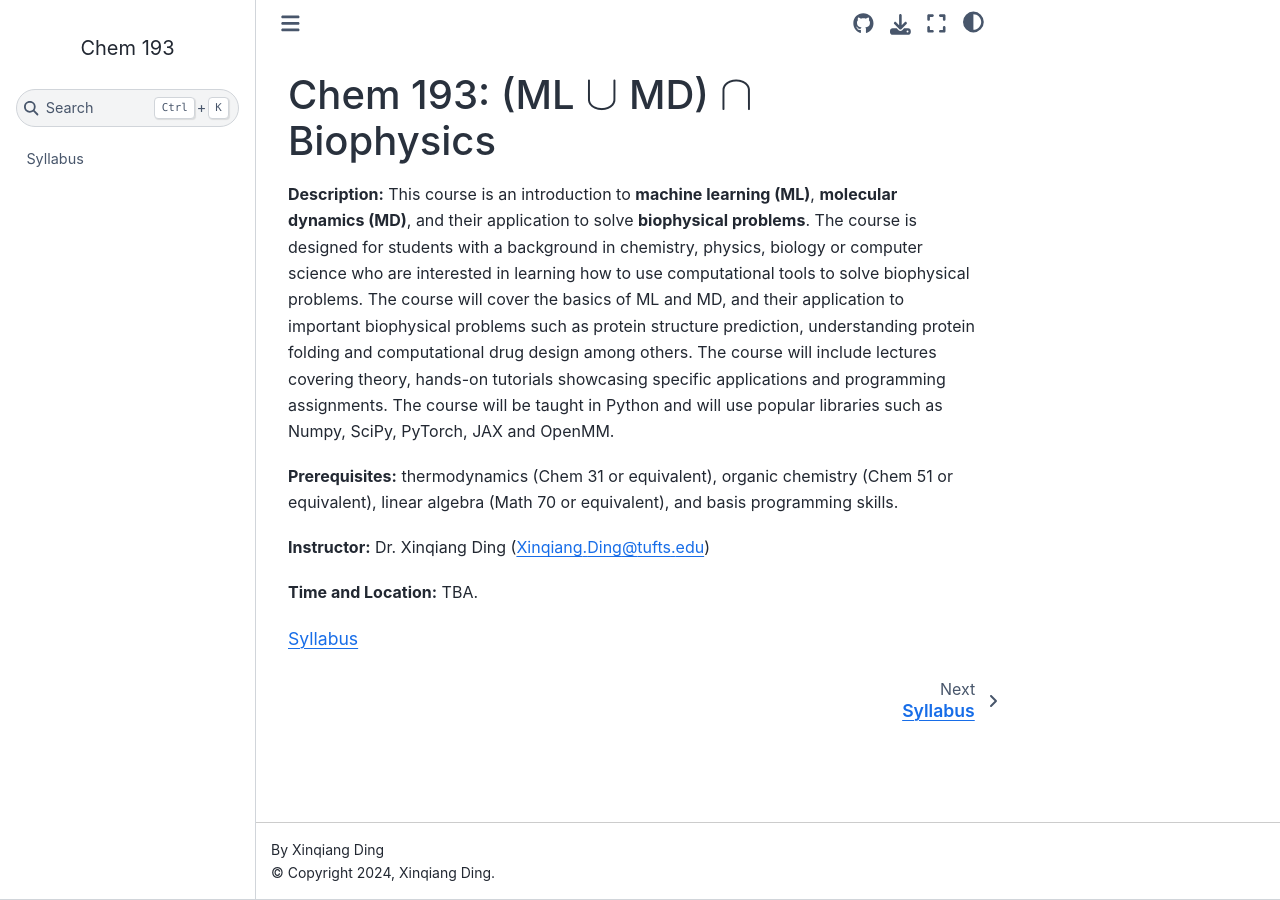
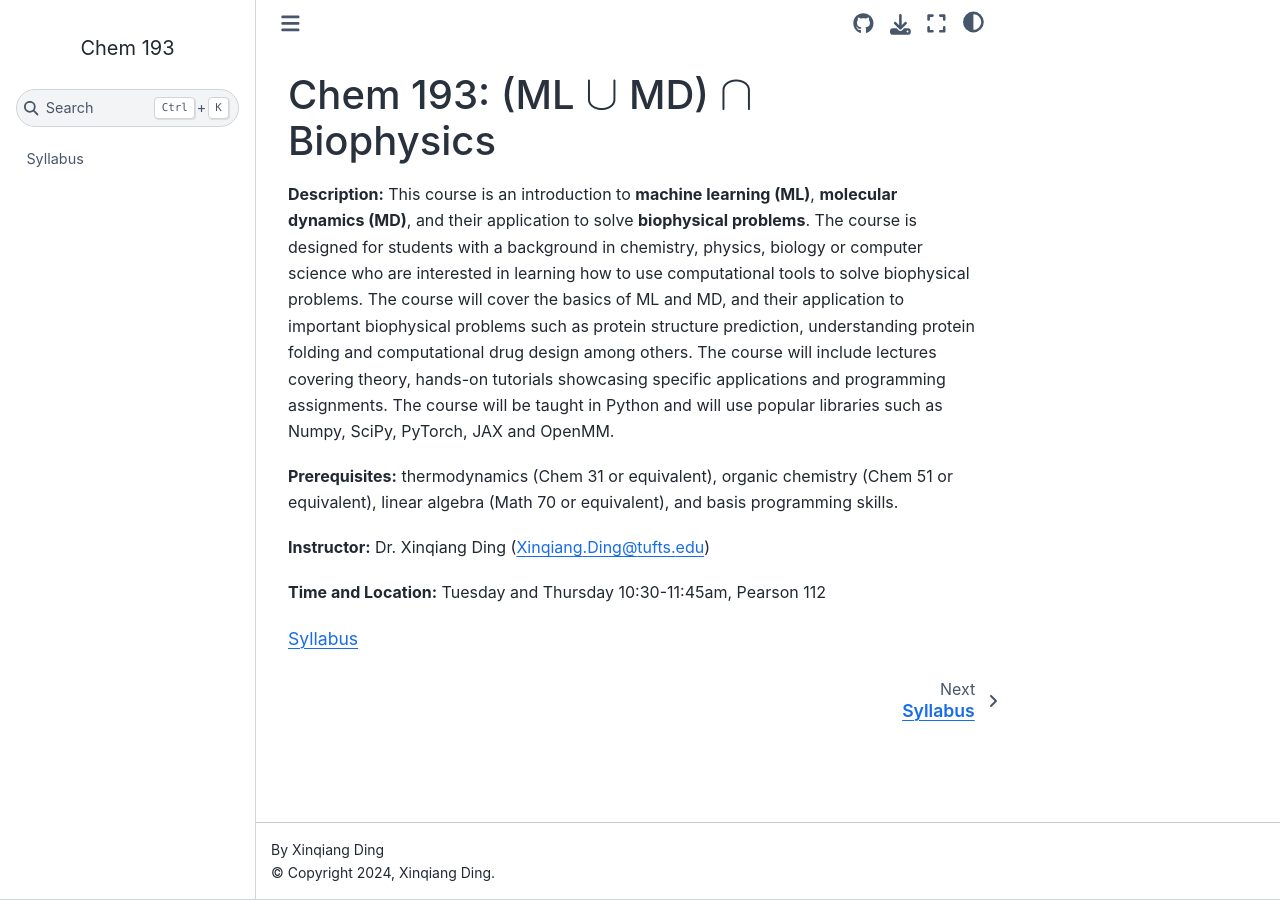
Before and after one commit to xqding/Chem-193, a Sphinx documentation site: the page built from docs/index.rst, in a window 1280 px wide. Built offline with Sphinx 7.4.7 and the Sphinx Book theme 1.1.4, drawn with Linux system fonts in a browser that asks for light colours.

Commit message:
time and room

```diff
--- a/docs/index.rst
+++ b/docs/index.rst
@@ -16,7 +16,7 @@ The course will be taught in Python and will use popular libraries such as Numpy
 
 **Instructor:** Dr. Xinqiang Ding (Xinqiang.Ding@tufts.edu)
 
-**Time and Location:** TBA.
+**Time and Location:** Tuesday and Thursday 10:30-11:45am, Pearson 112
 
 .. toctree::
    :maxdepth: 1
```
